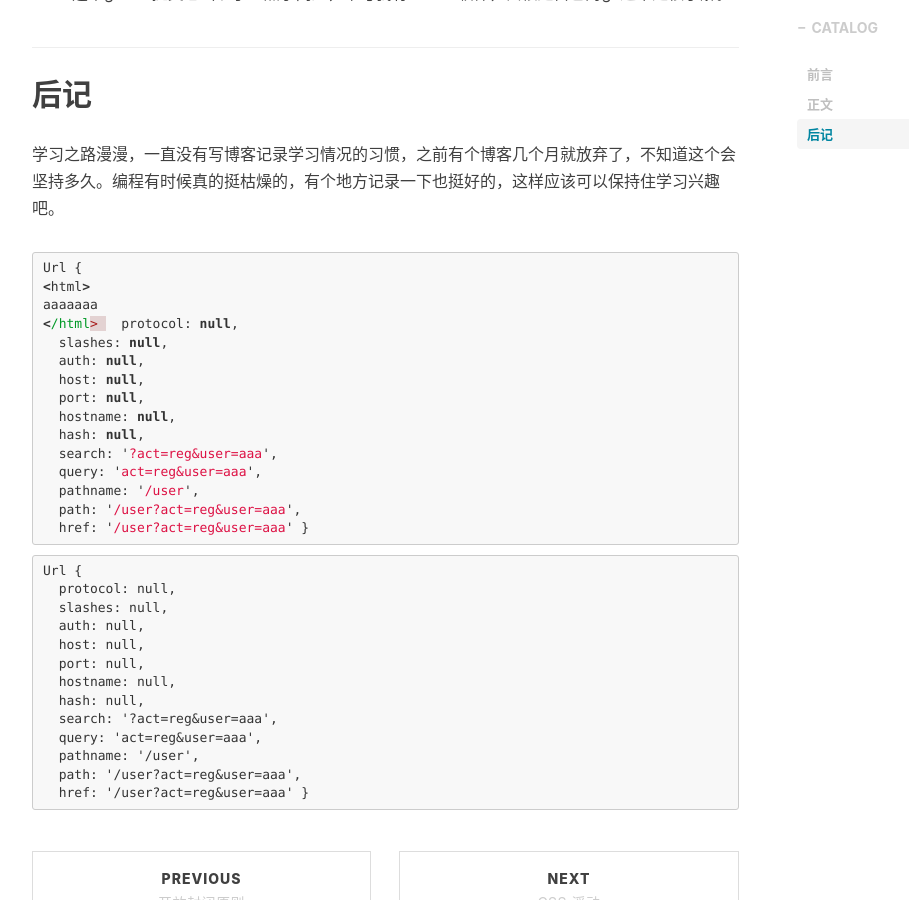
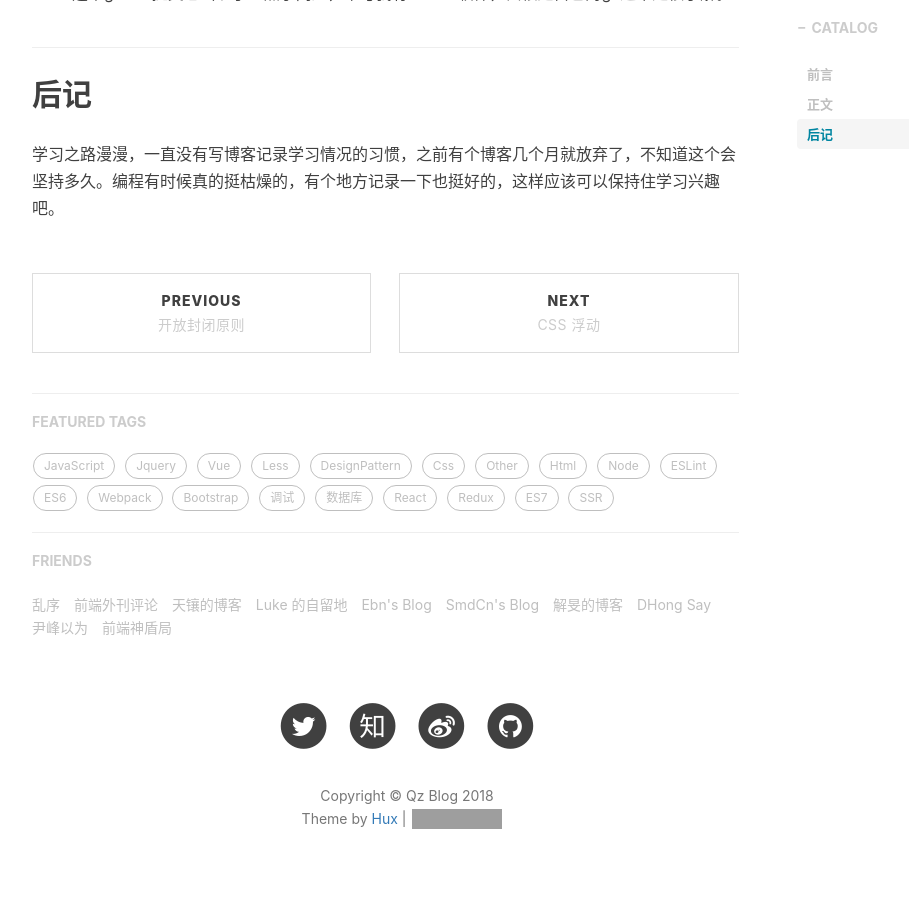
Before and after one commit to stephen-mi/QinZhen001.github.io, a Jekyll site: the page built from _posts/2017-07-21-hello-myblog.markdown, in a window 1280 px wide and 900 px high, scrolled down 1473 px. Shown: the whole window, without its empty margins (233-1142 px from the left). Built offline with Jekyll 4.4.1, drawn with Linux system fonts in a browser that asks for light colours; nearby versions of some CDN libraries; comment, search, counter and statistics services are not loaded; grey boxes are pictures that could not be loaded.

Commit message:
qz commit

````diff
--- a/_posts/2017-07-21-hello-myblog.markdown
+++ b/_posts/2017-07-21-hello-myblog.markdown
@@ -46,46 +46,3 @@
 ## 后记
 
 学习之路漫漫，一直没有写博客记录学习情况的习惯，之前有个博客几个月就放弃了，不知道这个会坚持多久。编程有时候真的挺枯燥的，有个地方记录一下也挺好的，这样应该可以保持住学习兴趣吧。
-
-
-
-
-
-
-```javascript
-Url {
-<html>
-aaaaaaa
-</html>
-  protocol: null,
-  slashes: null,
-  auth: null,
-  host: null,
-  port: null,
-  hostname: null,
-  hash: null,
-  search: '?act=reg&user=aaa',
-  query: 'act=reg&user=aaa',
-  pathname: '/user',
-  path: '/user?act=reg&user=aaa',
-  href: '/user?act=reg&user=aaa' }
-```
-
-
-
-
-```
-Url {
-  protocol: null,
-  slashes: null,
-  auth: null,
-  host: null,
-  port: null,
-  hostname: null,
-  hash: null,
-  search: '?act=reg&user=aaa',
-  query: 'act=reg&user=aaa',
-  pathname: '/user',
-  path: '/user?act=reg&user=aaa',
-  href: '/user?act=reg&user=aaa' }
-```
````
Also changed, not shown: _posts/2018-04-19-body-parser-myblog.markdown (+26 -1 lines), _posts/2018-05-18-webpack中动态import()-myblog - 副本.markdown (added, +36 -0 lines).
